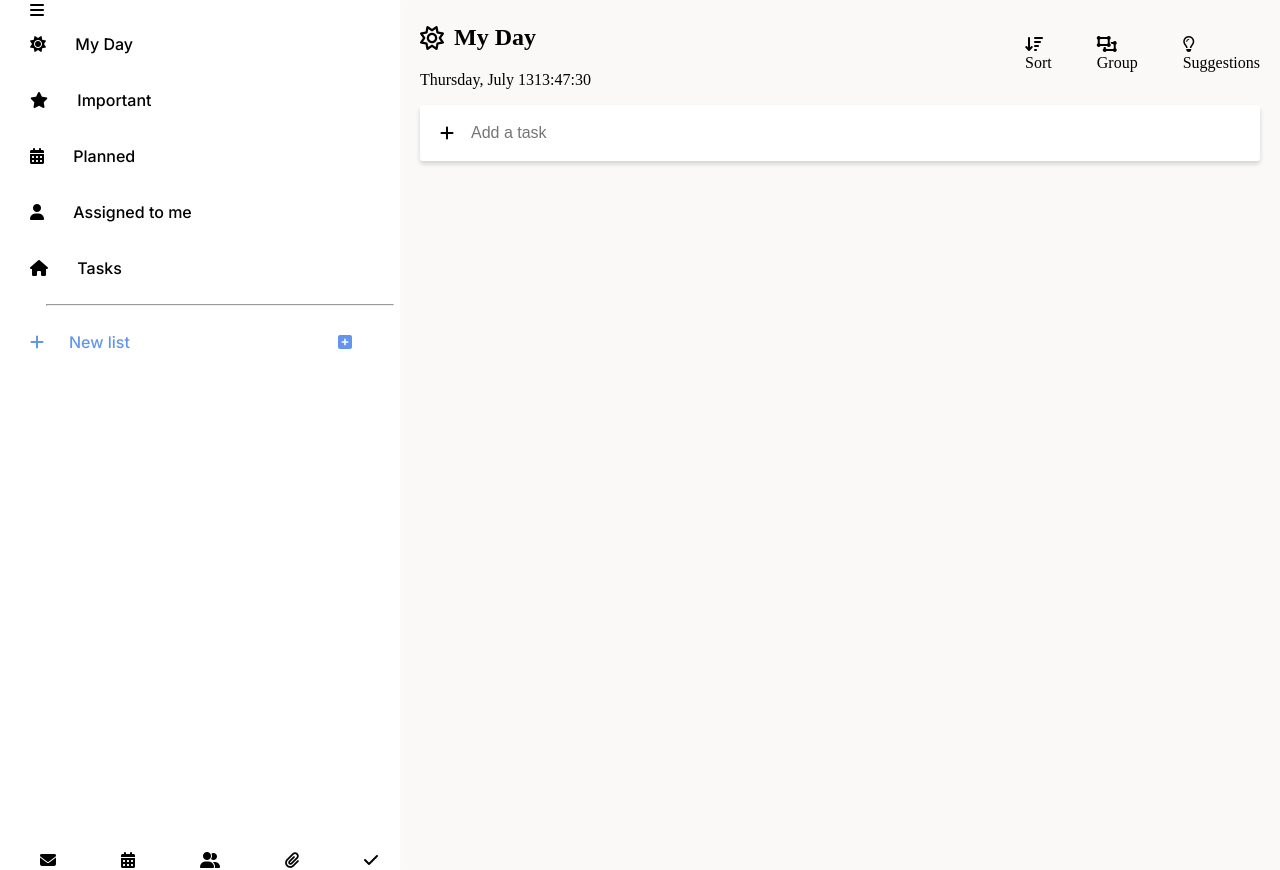
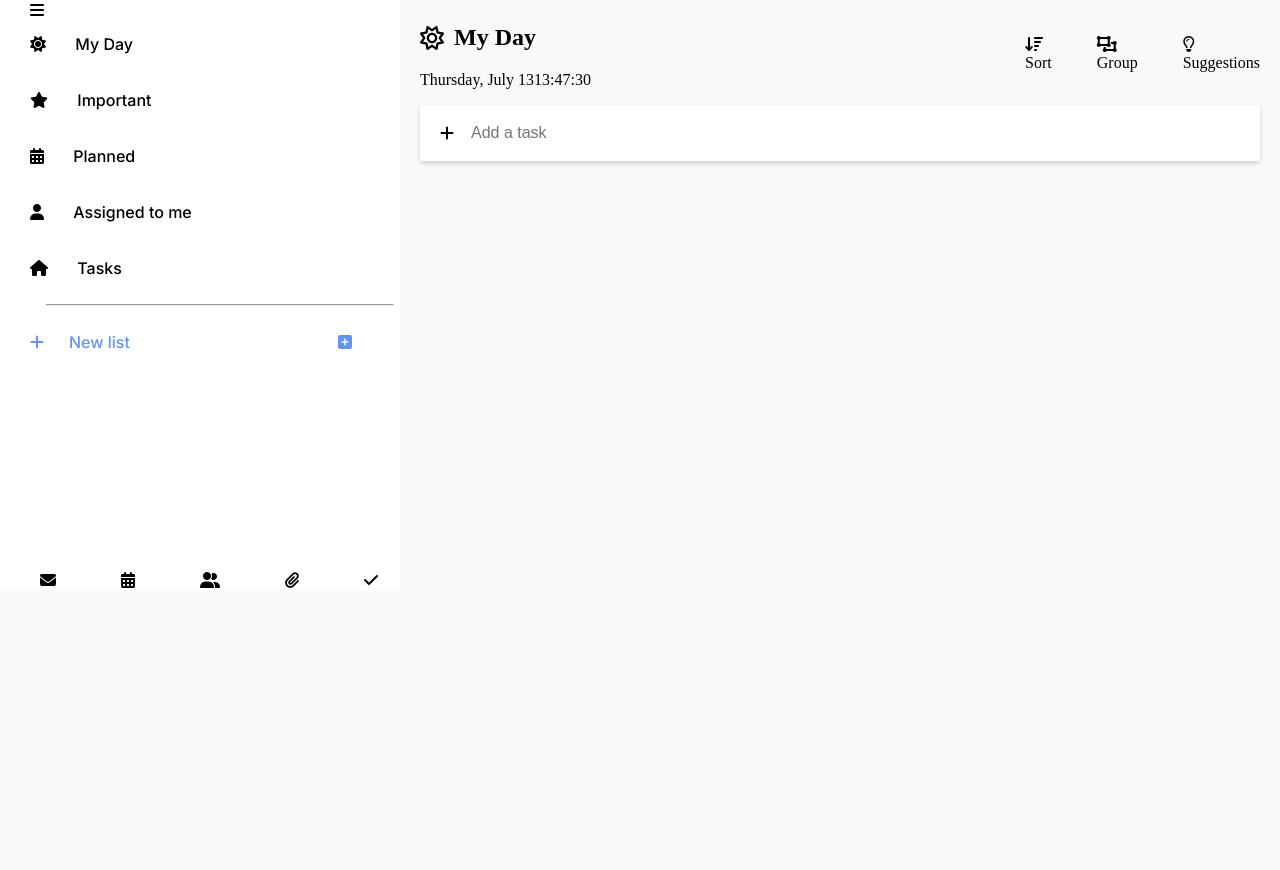
Before and after one commit to FoRs1De/toDoList, a plain HTML site: page index.html in a window 1280 px wide. Shown: the top 870 px of the page. After the commit the page ends 800 px from the top, so only its background shows below. Drawn offline with Linux system fonts and the light colour scheme.

Commit message:
slight modification to icons

```diff
--- a/CSS/left-bar.css
+++ b/CSS/left-bar.css
@@ -61,7 +61,7 @@
 
 .leftbar-footer {
   display: flex;
-  margin-top: 480px;
+  margin-top: 200px;
   padding: 0px;
   justify-content: space-between;
 }
```
